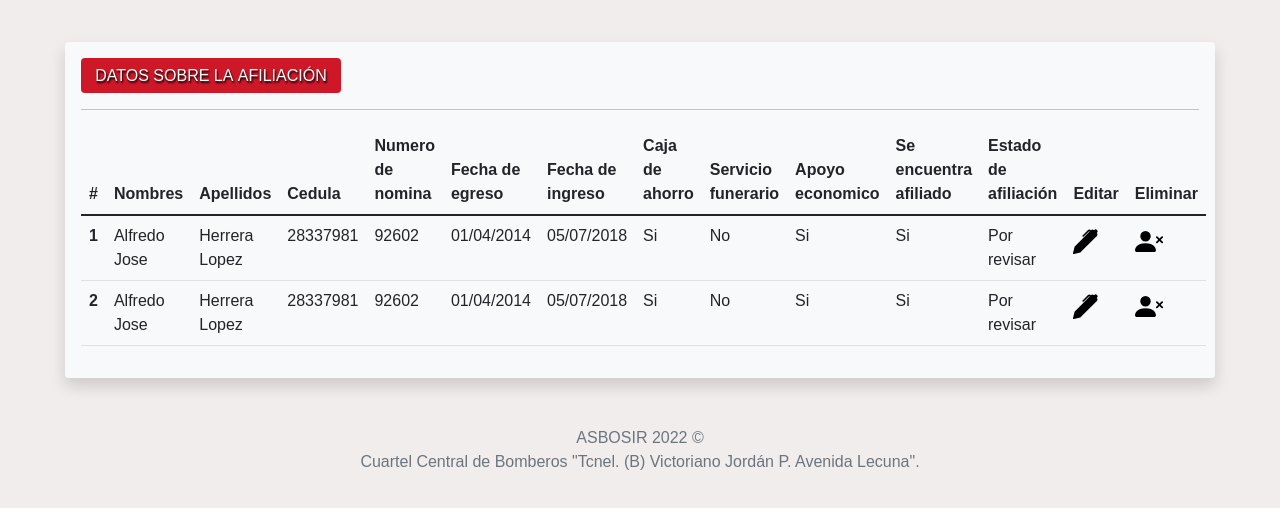
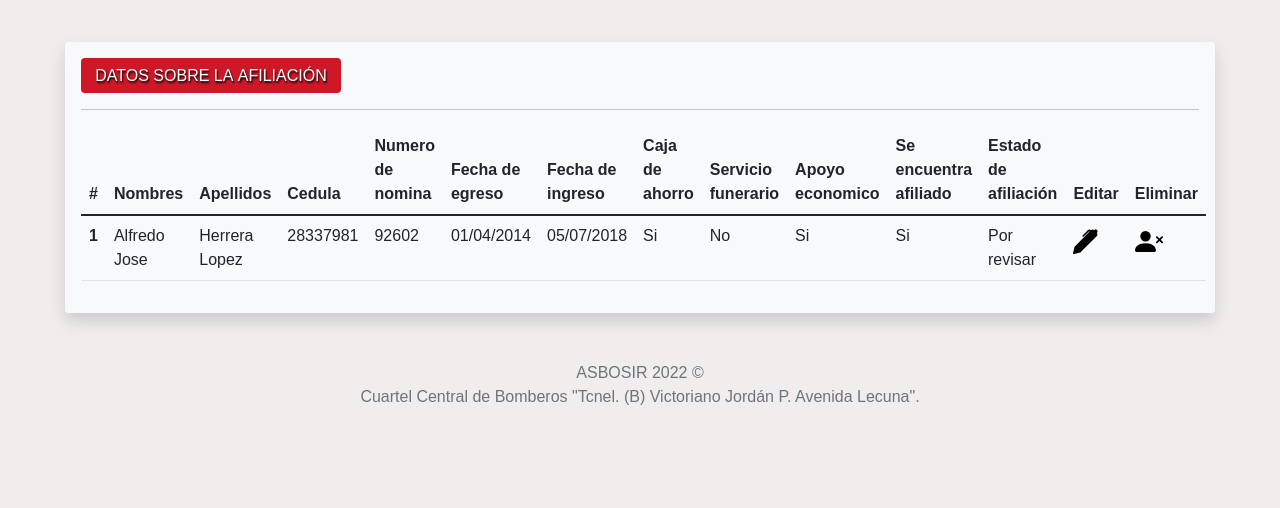
Before and after one commit to SMEITER/asbosir, a plain HTML site: page html admin/revisionafiliacion.html in a window 1280 px wide. Shown: the part 78-586 px from the top of the page. Drawn offline with Linux system fonts and the light colour scheme.

Commit message:
prueba fuera

```diff
--- a/html admin/revisionafiliacion.html
+++ b/html admin/revisionafiliacion.html
@@ -93,24 +93,6 @@
                     <td><a class="mx-auto" href="relacionado a php"><img src="../img/person-x-fill.svg" alt="Editar"
                                 title="Eliminar" width="28" height="35"></a></td>
                 </tr>
-                <tr>
-                    <th scope="row">2</th>
-                    <td>Alfredo Jose</td>
-                    <td>Herrera Lopez</td>
-                    <td>28337981</td>
-                    <td>92602</td>
-                    <td>01/04/2014</td>
-                    <td>05/07/2018</td>
-                    <td>Si</td>
-                    <td>No</td>
-                    <td>Si</td>
-                    <td>Si</td>
-                    <td>Por revisar</td>
-                    <td><a href="modificarrevision.html"><img src="../img/pen-fill.svg" alt="Editar" title="Editar"
-                                width="25" height="35"></a></td>
-                    <td><a class="mx-auto" href="relacionado a php"><img src="../img/person-x-fill.svg" alt="Editar"
-                                title="Eliminar" width="28" height="35"></a></td>
-                </tr>
             </tbody>
         </table>
     </div>
```
